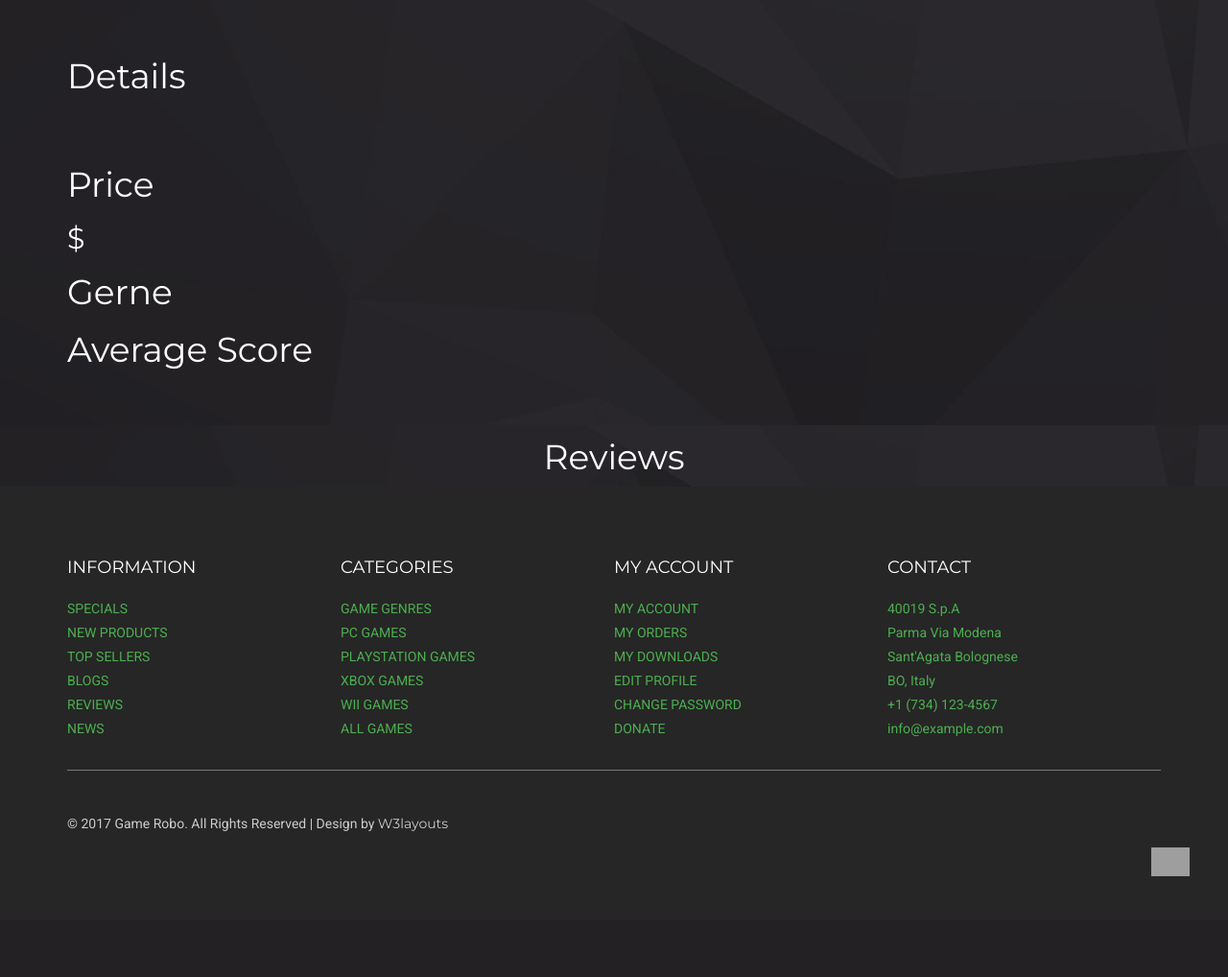
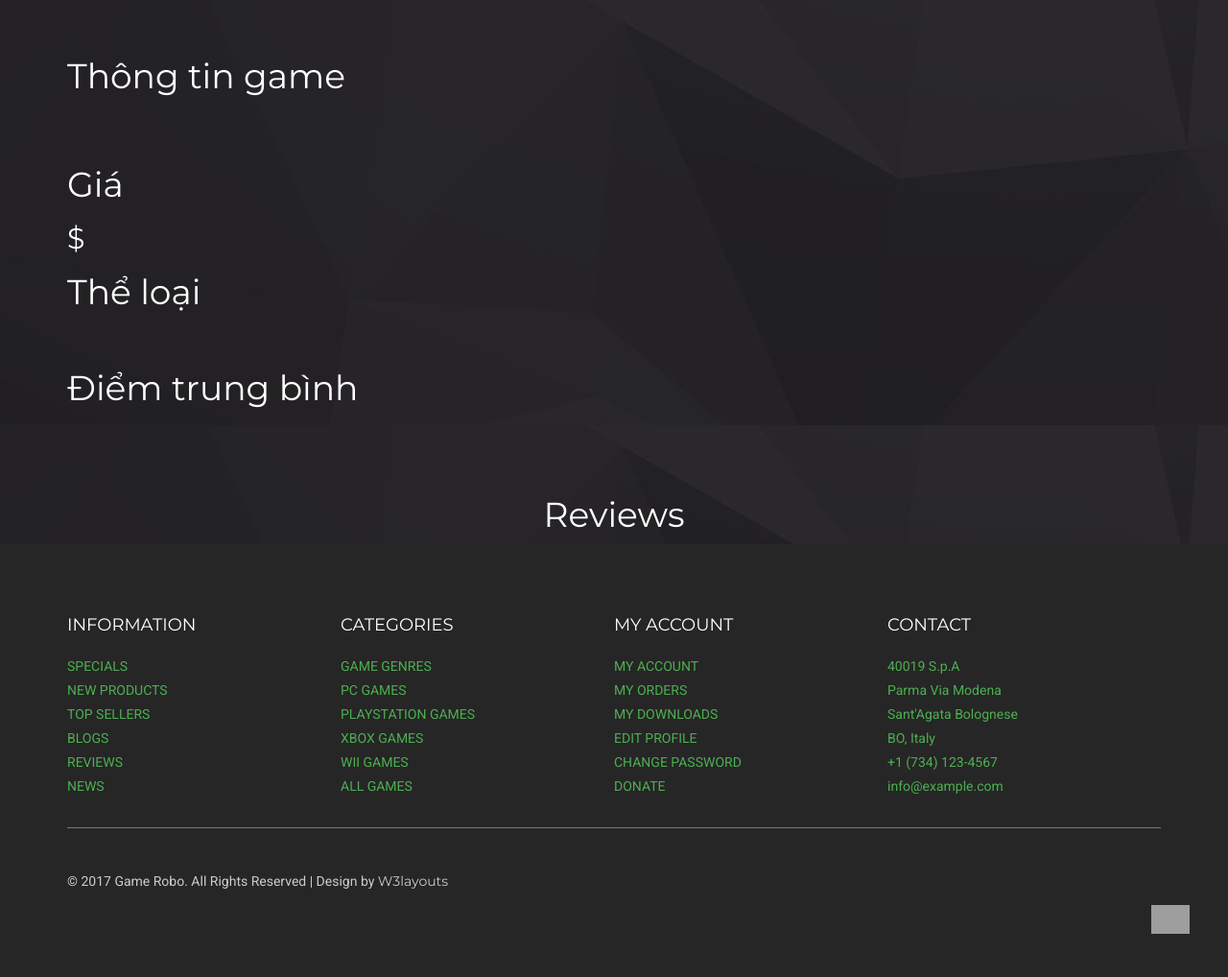
Before and after one commit to ducbet/gaben-review, a Rails app: template app/views/games/show.html.erb in a window 1280 px wide. Shown: the part 70-1088 px from the top of the page at 96% size. Before the commit the page ends 983 px from the top, so only its background shows below. Run offline with Rails 7, Linux system fonts and the light colour scheme; the template is opened without the code that fills it, so the values that code supplies are empty; parts of the project's set-up code (start-up, migrations or seed data) failed here and were passed over; some libraries are stand-ins or nearby versions; some web fonts are replaced; grey boxes are pictures that could not be loaded.

Commit message:
add i18n

```diff
--- a/app/assets/stylesheets/custom.css
+++ b/app/assets/stylesheets/custom.css
@@ -9,27 +9,17 @@
   width: 300px;
 }
 
-.container {
-  width: 960px;
-  margin: 0 auto;
-}
-
 #content {
   overflow: auto;
 }
 
 #info {
-  width: 400px;
+  width: 480px;
   float: left;
   text-align: left
 }
 
 #picture {
-  width: 560px;
+  width: 480px;
   float: right;
 }
-
-h1 {
-  color: red;
-  text-align: left;
-}
--- a/app/views/games/show.html.erb
+++ b/app/views/games/show.html.erb
@@ -6,20 +6,19 @@
   </h1>
   <div class="container" id="content">
     <div id="info">
-      <h1 style="color: #fff; margin-top: 20px; text-align: left;">Details</h1>
+      <h1 style="color: #fff; margin-top: 20px; text-align: left;"><%= t (".info") %></h1>
       <br><h2 style="color: #fff; text-align: left"><%= @game.details %></br></h2>
-      <h1 style="color: #fff; margin-top: 20px; text-align: left;">Price</h1>
+      <h1 style="color: #fff; margin-top: 20px; text-align: left;"><%= t (".price") %></h1>
       <br><h2 style="color: #fff; text-align: left">$<%= @game.price %></br></h2>
-      <h1 style="color: #fff; margin-top: 20px; text-align: left;">Gerne
+      <h1 style="color: #fff; margin-top: 20px; text-align: left;"><%= t (".genre") %></h1>
       <br>
         <h2 style="color: #fff; text-align: left">
           <% @game.genres.each do |genre| %>
           <%= genre.genre %>
           <% end %>
-        </h2
+        </h2>
       </br>
-      </h1>
-      <h1 style="color: #fff; margin-top: 20px; text-align: left;">Average Score
+      <h1 style="color: #fff; margin-top: 20px; text-align: left;"><%= t (".avg_score") %></h1>
       <br>
         <h2 style="color: #fff; text-align: left"><%= @game.count_average_score %></br></h2>
       </br>
--- a/config/locales/en.yml
+++ b/config/locales/en.yml
@@ -82,3 +82,9 @@
     create_failed: "Fail to create user"
     login_fail: "Invalid email/password combination."
     updated: "Profile updated."
+  games:
+    show:
+      info: "Information"
+      price: "Price"
+      genre: "Genre"
+      avg_score: "Average Score"
--- a/config/locales/vi.yml
+++ b/config/locales/vi.yml
@@ -82,3 +82,9 @@
     create_failed: "Tạo người dùng thất bại"
     login_fail: "Email hoặc mật khẩu không chính xác."
     updated: "Đã cập nhật hồ sơ."
+  games:
+    show:
+      info: "Thông tin game"
+      price: "Giá"
+      genre: "Thể loại"
+      avg_score: "Điểm trung bình"
```
